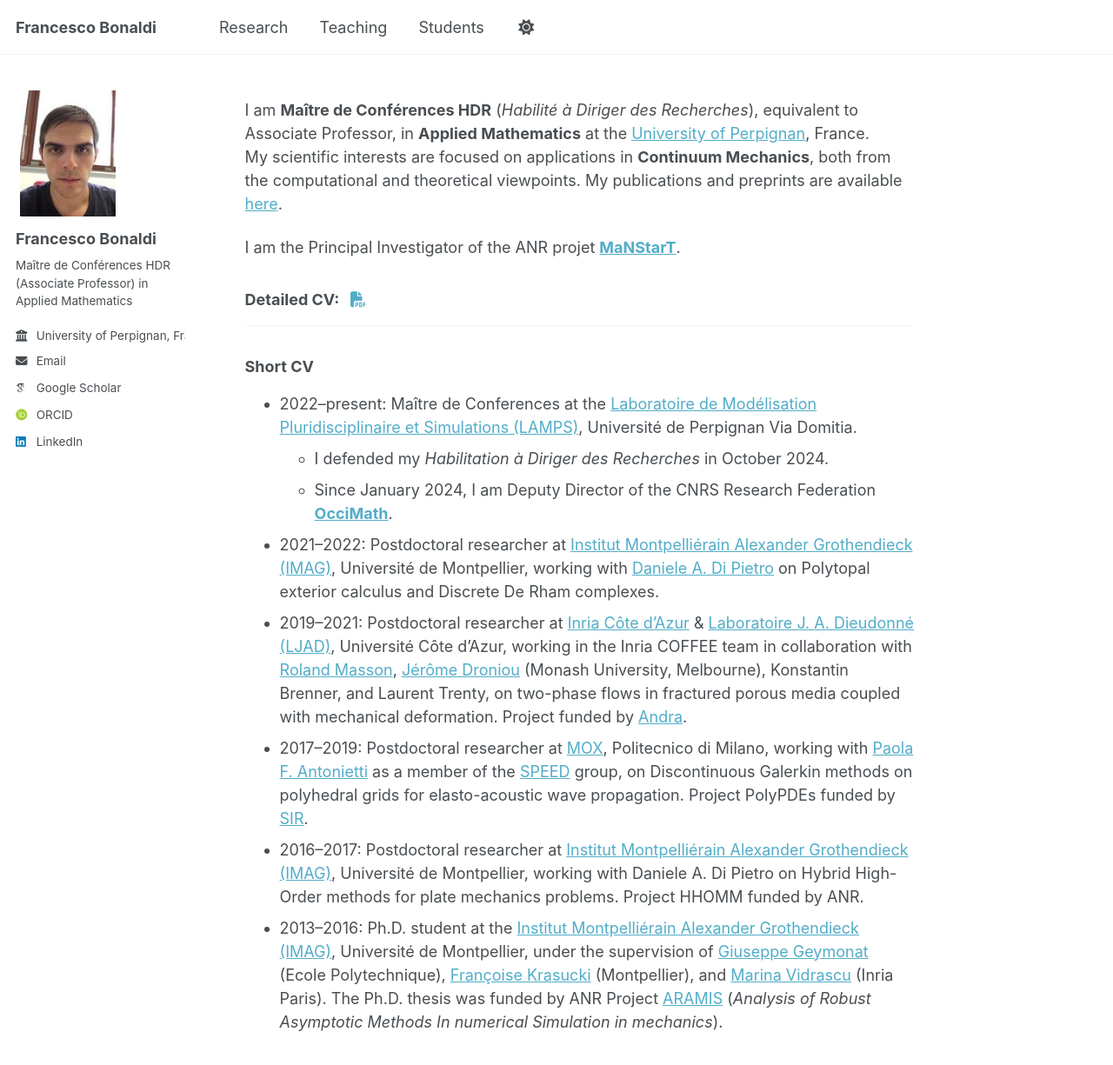
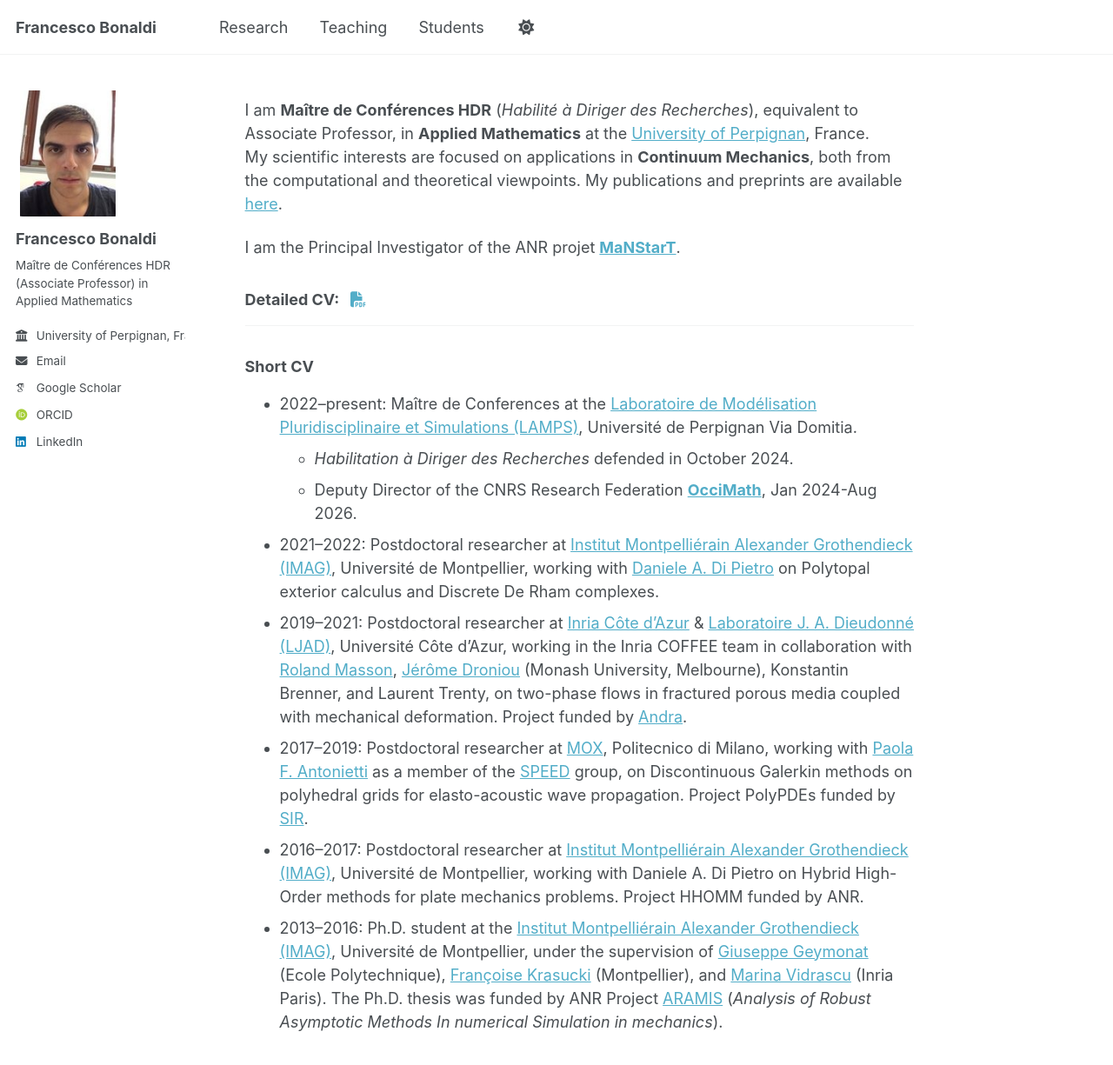
Before and after one commit to fbonaldi/fbonaldi.github.io, a Jekyll site: the page built from _pages/about.md, in a window 1280 px wide and 1234 px high. Shown: the top 1225 px of the window at 87% size. Built offline with Jekyll 4.4.1, drawn with Linux system fonts in a browser that asks for light colours; some web fonts are replaced; a script bundle is joined from its source files by our own code; library files that are not in the unit come from our copies.

Commit message:
Update about.md

```diff
--- a/_pages/about.md
+++ b/_pages/about.md
@@ -14,8 +14,8 @@ I am the Principal Investigator of the ANR projet [**MaNStarT**](https://anr.fr/
 ### Short CV
 
 * 2022–present: Maître de Conferences at the [Laboratoire de Modélisation Pluridisciplinaire et Simulations (LAMPS)](https://lamps.univ-perp.fr/), Université de Perpignan Via Domitia.
-  * I defended my _Habilitation à Diriger des Recherches_ in October 2024.
-  * Since January 2024, I am Deputy Director of the CNRS Research Federation [**OcciMath**](https://occi.math.cnrs.fr/).
+  * _Habilitation à Diriger des Recherches_ defended in October 2024.
+  * Deputy Director of the CNRS Research Federation [**OcciMath**](https://occi.math.cnrs.fr/), Jan 2024-Aug 2026.
 * 2021–2022: Postdoctoral researcher at [Institut Montpelliérain Alexander Grothendieck (IMAG)](https://imag.umontpellier.fr/), Université de Montpellier, working with [Daniele A. Di Pietro](https://imag.umontpellier.fr/~di-pietro/) on Polytopal exterior calculus and Discrete De Rham complexes.
 * 2019–2021: Postdoctoral researcher at [Inria Côte d'Azur](https://www.inria.fr/en/inria-centre-universite-cote-azur) & [Laboratoire J. A. Dieudonné (LJAD)](https://math.univ-cotedazur.fr/), Université Côte d'Azur, working in the Inria COFFEE team in collaboration with [Roland Masson](https://math.unice.fr/~massonr/), [Jérôme Droniou](https://imag.umontpellier.fr/~droniou/) (Monash University, Melbourne), Konstantin Brenner, and Laurent Trenty, on two-phase flows in fractured porous media coupled with mechanical deformation. Project funded by [Andra](https://www.andra.fr).
 * 2017–2019: Postdoctoral researcher at [MOX](https://mox.polimi.it), Politecnico di Milano, working with [Paola F. Antonietti](https://antonietti.faculty.polimi.it/) as a member of the [SPEED](https://speed.mox.polimi.it/) group, on Discontinuous Galerkin methods on polyhedral grids for elasto-acoustic wave propagation. Project PolyPDEs funded by [SIR](https://sir.mur.gov.it/).
```
